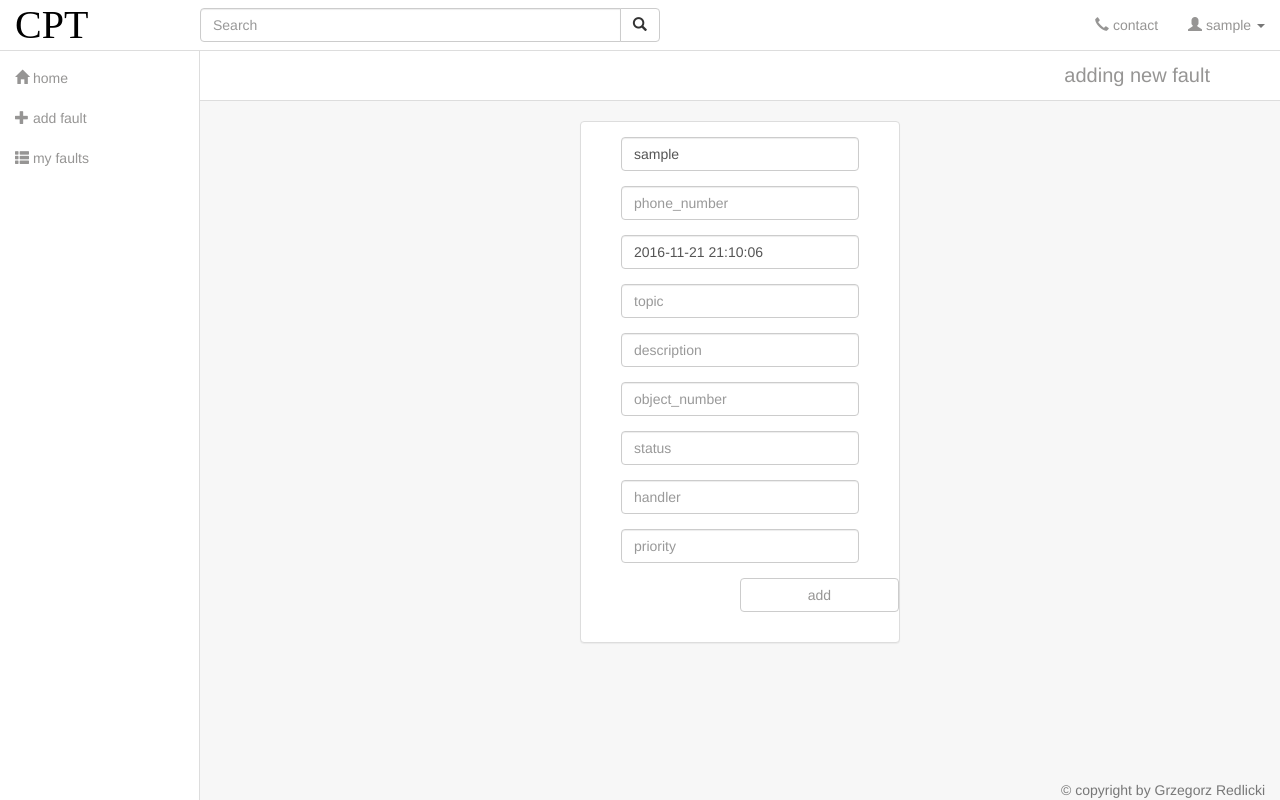
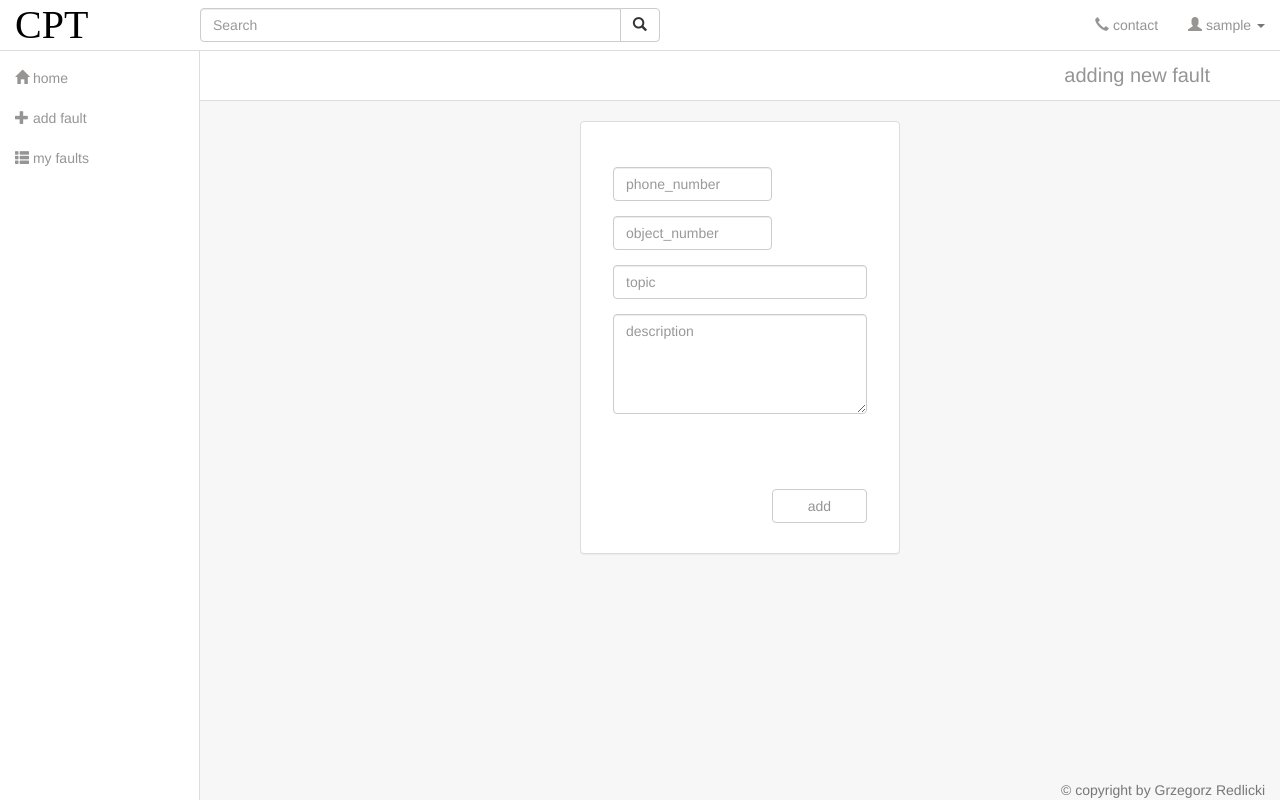
Before and after one commit to redlickigrzegorz/support-center, a Django app: a page that uses cti/templates/cti/add_fault.html in a window 1280 px wide. Run offline with Django 3.2, Linux system fonts and the light colour scheme; the visitor is signed in with stand-in values (Sample User, id 1); some libraries are stand-ins or nearby versions.

Commit message:
new template for adding faults - easly for user

```diff
--- a/cti/forms.py
+++ b/cti/forms.py
@@ -12,6 +12,7 @@ class FaultForm(forms.ModelForm):
     status = forms.IntegerField()
     handler = forms.CharField()
     priority = forms.IntegerField()
+    is_visible = forms.BooleanField()
 
     class Meta:
         model = Fault
--- a/cti/templates/cti/add_fault.html
+++ b/cti/templates/cti/add_fault.html
@@ -13,29 +13,58 @@
                     <div class="panel-body">
                         <form class="form-horizontal" action="" method="POST" enctype="multipart/form-data">
                             {% csrf_token %}
-                            {% for field in form %}
-                                {% if field.name == 'issuer'%}
                             <div class="form-group">
-                                        <div style="width: 75%; margin: 0 auto;">
-                                            <input type="text" id="{{ field.name }}" maxlength="30" name="{{ field.name }}" class="form-control" placeholder="{{ field.name }}" value="{{ request.user }}">
+                                <div style="width: 25%; margin: 0 auto; margin-left: 10%; float: left;">
+                                    <input type="hidden" id="issuer" maxlength="30" name="issuer" class="form-control" placeholder="issuer" value="{{ request.user }}" style="text-align: left;" >
                                 </div>
                             </div>
-                                {% elif field.name == 'date_time'%}
                             <div class="form-group">
-                                        <div style="width: 75%; margin: 0 auto;">
-                                            <input type="text" id="{{ field.name }}" maxlength="30" name="{{ field.name }}" class="form-control" placeholder="{{ field.name }}" value="{{ datetime }}">
+                                <div style="width: 50%; margin: 0 auto; margin-left: 10%; float: left;">
+                                    <input type="hidden" id="date_time" maxlength="30" name="date_time" class="form-control" placeholder="date_time" value="{{ datetime }}" style="text-align: left;">
                                 </div>
                             </div>
-                                {% else %}
                             <div class="form-group">
-                                        <div style="width: 75%; margin: 0 auto;">
-                                            <input type="text" id="{{ field.name }}" maxlength="30" name="{{ field.name }}" class="form-control" placeholder="{{ field.name }}">
+                                <div style="width: 50%; margin: 0 auto; margin-left: 10%; float: left;">
+                                    <input type="text" id="phone_number" maxlength="30" name="phone_number" class="form-control" placeholder="phone_number" style="text-align: left;">
                                 </div>
                             </div>
-                                {% endif %}
-                            {% endfor %}
                             <div class="form-group">
-                                <button type="submit" style="width: 50%; float: right; color: #969594" class="btn btn-default">add</button>
+                                <div style="width: 50%; margin: 0 auto; margin-left: 10%; float: left;">
+                                    <input type="text" id="object_number" maxlength="30" name="object_number" class="form-control" placeholder="object_number" style="text-align: left;">
+                                </div>
+                            </div>
+                            <div class="form-group">
+                                <div style="width: 80%; margin: 0 auto; margin-left: 10%; float: left;">
+                                    <input type="text" id="topic" maxlength="30" name="topic" class="form-control" placeholder="topic" style="text-align: left;">
+                                </div>
+                            </div>
+                            <div class="form-group">
+                                <div style="width: 80%; margin: 0 auto; margin-left: 10%; float: left;">
+                                    <textarea id="description" name="description" class="form-control" placeholder="description" style="height: 100px; text-align: left;"></textarea>
+                                </div>
+                            </div>
+                            <div class="form-group">
+                                <div style="width: 80%; margin: 0 auto; margin-left: 10%; float: left;">
+                                    <input type="hidden" id="status" maxlength="30" name="status" class="form-control" placeholder="status" value="0" style="text-align: left;">
+                                </div>
+                            </div>
+                            <div class="form-group">
+                                <div style="width: 80%; margin: 0 auto; margin-left: 10%; float: left;">
+                                    <input type="hidden" id="handler" maxlength="30" name="handler" class="form-control" placeholder="handler" value="0" style="text-align: left;">
+                                </div>
+                            </div>
+                            <div class="form-group">
+                                <div style="width: 80%; margin: 0 auto; margin-left: 10%; float: left;">
+                                    <input type="hidden" id="priority" maxlength="30" name="priority" class="form-control" placeholder="priority" value="0" style="text-align: left;">
+                                </div>
+                            </div>
+                            <div class="form-group">
+                                <div style="width: 80%; margin: 0 auto; margin-left: 10%; float: left;">
+                                    <input type="hidden" id="is_visible" maxlength="30" name="is_visible" class="form-control" placeholder="is_visible" value="1" style="text-align: left;">
+                                </div>
+                            </div>
+                            <div class="form-group">
+                                <button type="submit" style="width: 30%; float: right; margin: 0 auto; margin-right: 10%; color: #969594" class="btn btn-default">add</button>
                             </div>
                         </form>
                     </div>
```
Lines whose indentation alone changed are shown as unchanged.
